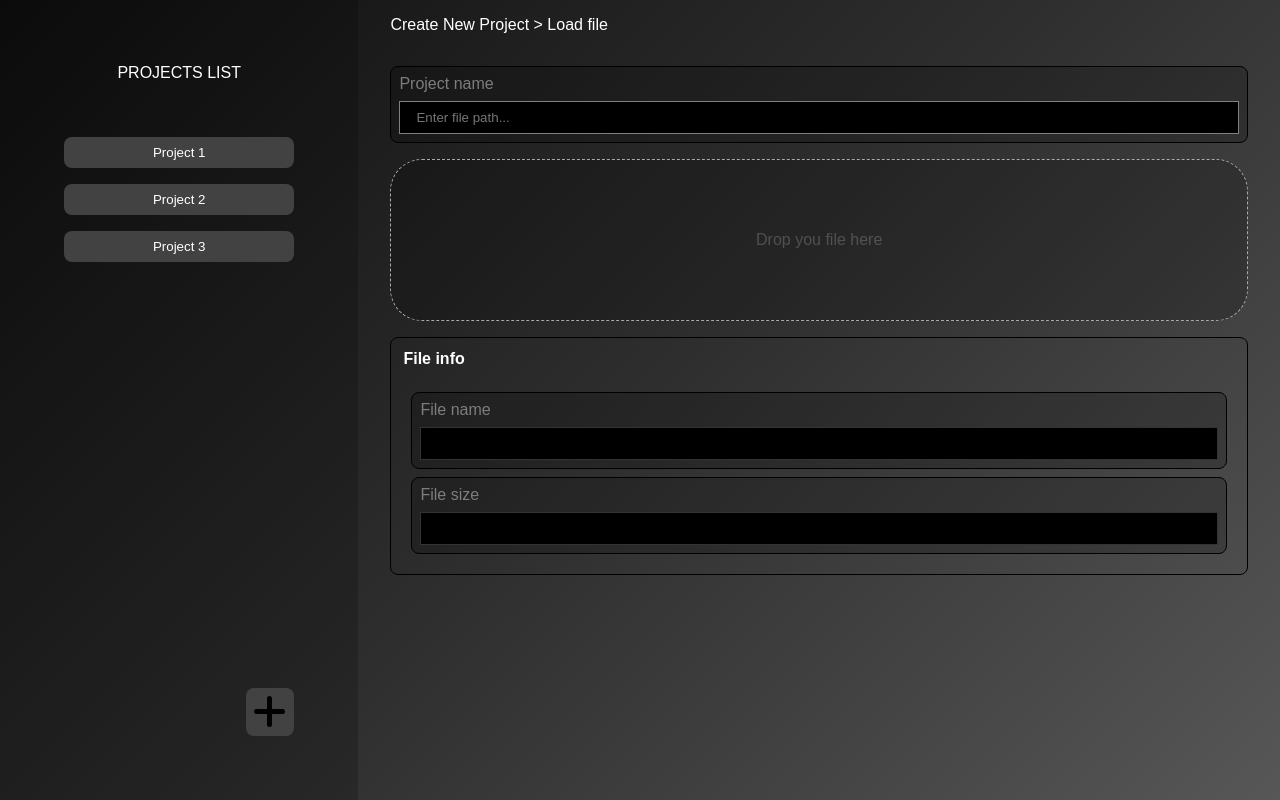
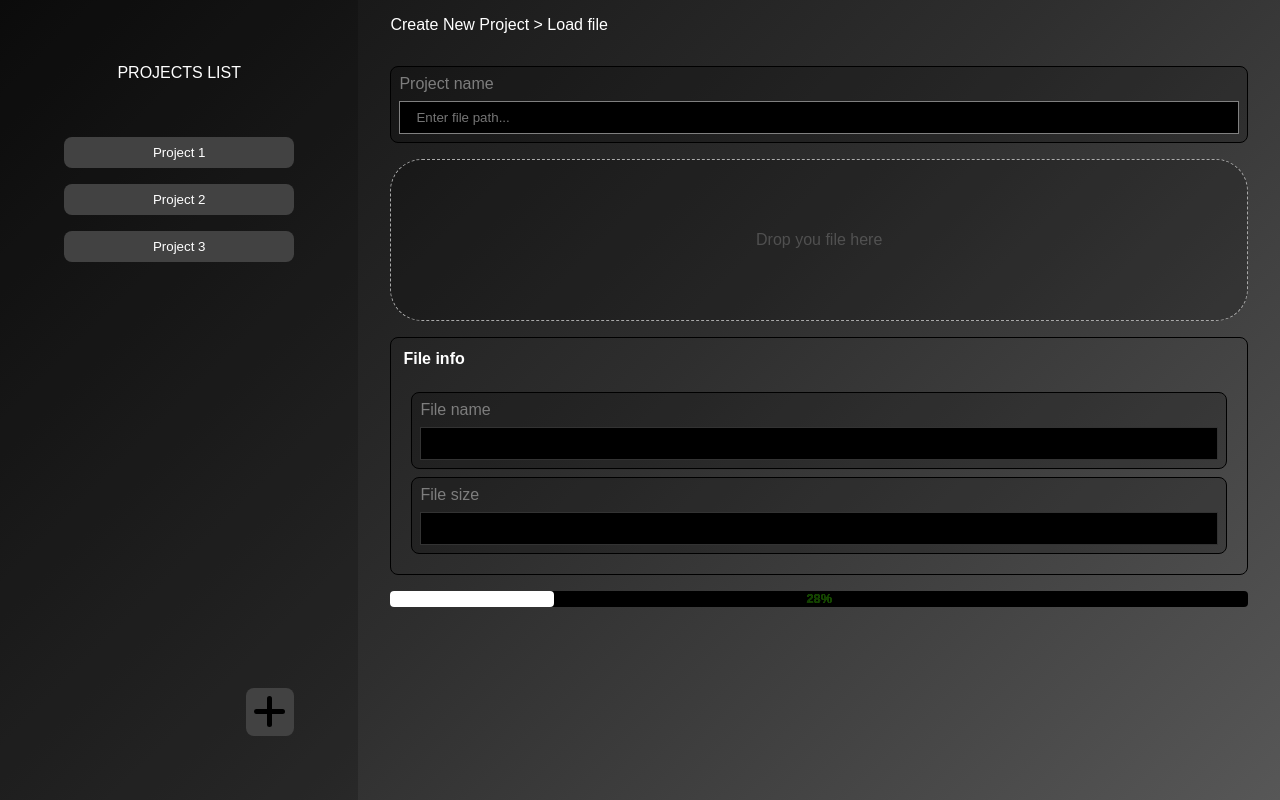
Before and after one commit to GTFTT/text-analyzer-frontend, a React (Vite) app: page /#/home in a window 1280 px wide. Both pictures are taken after a click on the button 270 px from the left and 712 px from the top of the page. Built offline with nearby package versions, Linux system fonts and the light colour scheme.

Commit message:
Added Loading bar

```diff
--- /dev/null
+++ b/src/components/Loader/LoadingBar.module.css
@@ -0,0 +1,26 @@
+.container {
+  width: stretch;
+  height: 1rem;
+  background-color: black;
+  border-radius: 0.25rem;
+  position: relative;
+}
+
+.loadingBar {
+  width: 0;
+  height: 1rem;
+  background-color: white;
+  transition: 1s;
+  border-radius: 0.25rem;
+}
+
+.percentageLabel {
+  width: 100%;
+  position: absolute;
+  top: 0;
+  color: #123c00;
+  text-align: center;
+  font-size: 0.8rem;
+  text-shadow: 0 0 0.01rem #2e9500;
+  font-weight: bold;
+}
--- /dev/null
+++ b/src/components/Loader/LoadingBar.tsx
@@ -0,0 +1,20 @@
+import styles from "./LoadingBar.module.css"
+
+export interface LoaderPropsI {
+  percentage?: number;
+}
+
+export function LoadingBar({ percentage }: LoaderPropsI) {
+  let currPercentage = percentage ?? 0;
+  if (currPercentage < 0) currPercentage = 0;
+  if (currPercentage > 100) currPercentage = 100;
+
+  return (
+    <div className={styles.container}>
+      <div className={styles.loadingBar} style={{
+        width: `${currPercentage}%`
+      }}/>
+      <div className={styles.percentageLabel}>{currPercentage}%</div>
+    </div>
+  );
+}
--- a/src/pages/CreateNewProject/screens/LoadFileScreen/LoadFileScreen.tsx
+++ b/src/pages/CreateNewProject/screens/LoadFileScreen/LoadFileScreen.tsx
@@ -2,10 +2,26 @@ import styles from "./LoadFileScreen.module.css";
 import {InputWithLabel} from "../../../../components/inputs/InputWithLabel/InputWithLabel.tsx";
 import {FileDropInput} from "../../../../components/inputs/FileDropInput/FileDropInput.tsx";
 import {BorderedSection} from "../../../../components/BorderedSection/BorderedSection.tsx";
-import {useState} from "react";
+import {useEffect, useState} from "react";
+import {LoadingBar} from "../../../../components/Loader/LoadingBar.tsx";
 
 export function LoadFileScreen() {
   const [currentFile, setCurrentFile] = useState<File | null>(null);
+  const [percentage, setPercentage] = useState(0);
+
+  useEffect(() => {
+    const interval = setInterval(() => {
+      setPercentage((prev) => {
+        if (prev >= 100) {
+          clearInterval(interval);
+          return 100;
+        }
+        return prev + 1;
+      });
+    }, 100);
+
+    return () => clearInterval(interval);
+  }, []);
 
   return (
     <div className={styles.container}>
@@ -18,6 +34,8 @@ export function LoadFileScreen() {
         <InputWithLabel label={'File name'} value={currentFile?.name || ""} disabled />
         <InputWithLabel label={'File size'} value={currentFile ? `${currentFile.size} bytes` : ""} disabled />
       </BorderedSection>
+
+      <LoadingBar percentage={percentage}/>
     </div>
   );
 }
```
